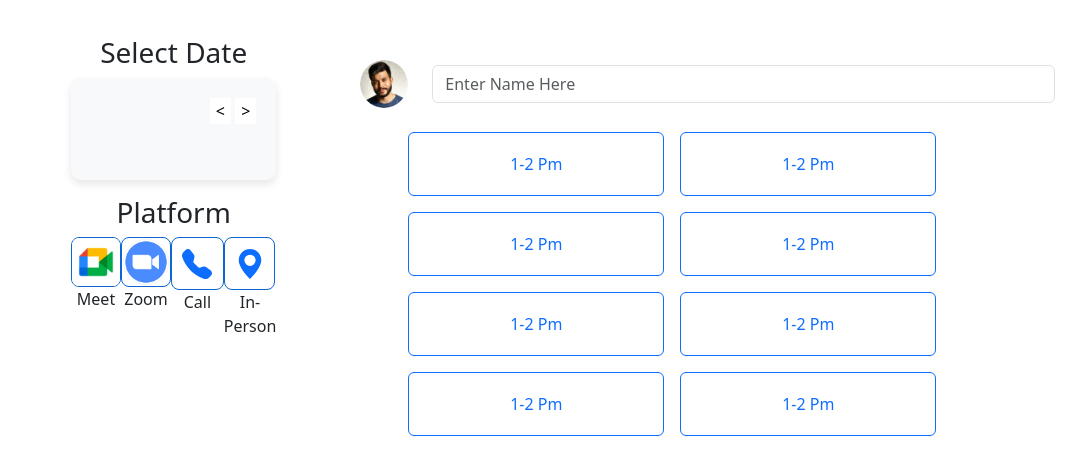
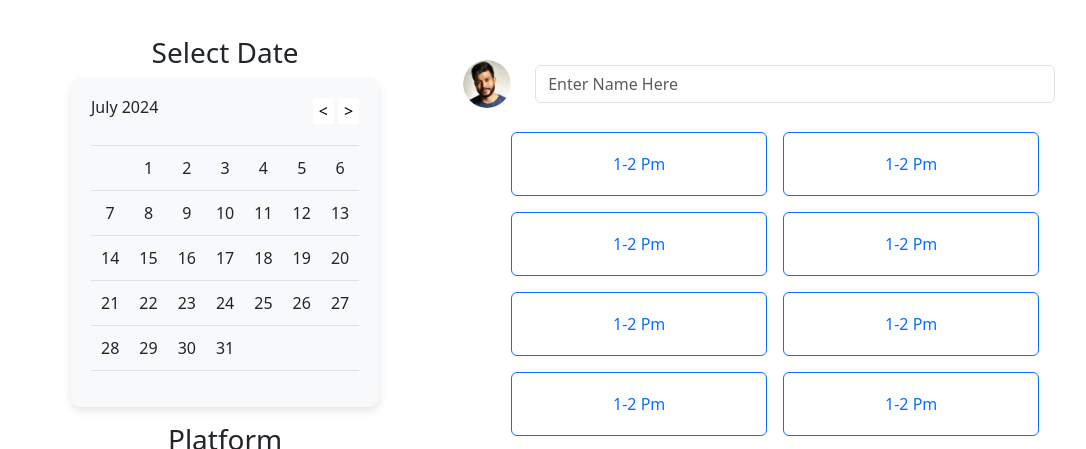
Before and after one commit to amit04-07-1999/fundnest, a plain HTML site: page Consultancy.html in a window 1280 px wide. Shown: the part 339-788 px from the top of the page, without its empty margins (65-1151 px from the left). Drawn offline with nearby package versions, Linux system fonts and the light colour scheme.

Commit message:
calander

```diff
--- a/Consultancy.html
+++ b/Consultancy.html
@@ -1284,5 +1284,79 @@
           handleLogout(); // Call the logout function when link is clicked
         });
     </script>
+
+    <script>
+      // script.js
+      document.addEventListener("DOMContentLoaded", function () {
+        const calendarBody = document.getElementById("calendar-body");
+        const monthYear = document.getElementById("month-year");
+        const prevButton = document.getElementById("prev");
+        const nextButton = document.getElementById("next");
+
+        let currentDate = new Date();
+
+        function renderCalendar(date) {
+          const year = date.getFullYear();
+          const month = date.getMonth();
+
+          // Get first and last day of the month
+          const firstDay = new Date(year, month, 1);
+          const lastDay = new Date(year, month + 1, 0);
+
+          // Clear previous calendar cells
+          calendarBody.innerHTML = "";
+
+          // Set month and year in header
+          monthYear.textContent = `${date.toLocaleString("default", {
+            month: "long",
+          })} ${year}`;
+
+          // Get the day of the week the first day of the month falls on
+          const startDay = firstDay.getDay();
+
+          // Add empty cells for days of the previous month
+          for (let i = 0; i < startDay; i++) {
+            const cell = document.createElement("td");
+            calendarBody.appendChild(cell);
+          }
+
+          // Add cells for each day of the month
+          for (let i = 1; i <= lastDay.getDate(); i++) {
+            const cell = document.createElement("td");
+            cell.textContent = i;
+            calendarBody.appendChild(cell);
+
+            if ((startDay + i) % 7 === 0) {
+              const row = document.createElement("tr");
+              calendarBody.appendChild(row);
+            }
+          }
+
+          // Add empty cells for days of the next month
+          const endDay = (startDay + lastDay.getDate()) % 7;
+          if (endDay !== 0) {
+            for (let i = endDay; i < 7; i++) {
+              const cell = document.createElement("td");
+              calendarBody.appendChild(cell);
+            }
+          }
+        }
+
+        // Handle previous month button click
+        prevButton.addEventListener("click", function () {
+          currentDate.setMonth(currentDate.getMonth() - 1);
+          renderCalendar(currentDate);
+        });
+
+        // Handle next month button click
+        nextButton.addEventListener("click", function () {
+          currentDate.setMonth(currentDate.getMonth() + 1);
+          renderCalendar(currentDate);
+        });
+
+        // Initial render
+        renderCalendar(currentDate);
+      });
+    </script>
   </body>
 </html>
```
Also changed, not shown: index.html (+2 -0 lines).
